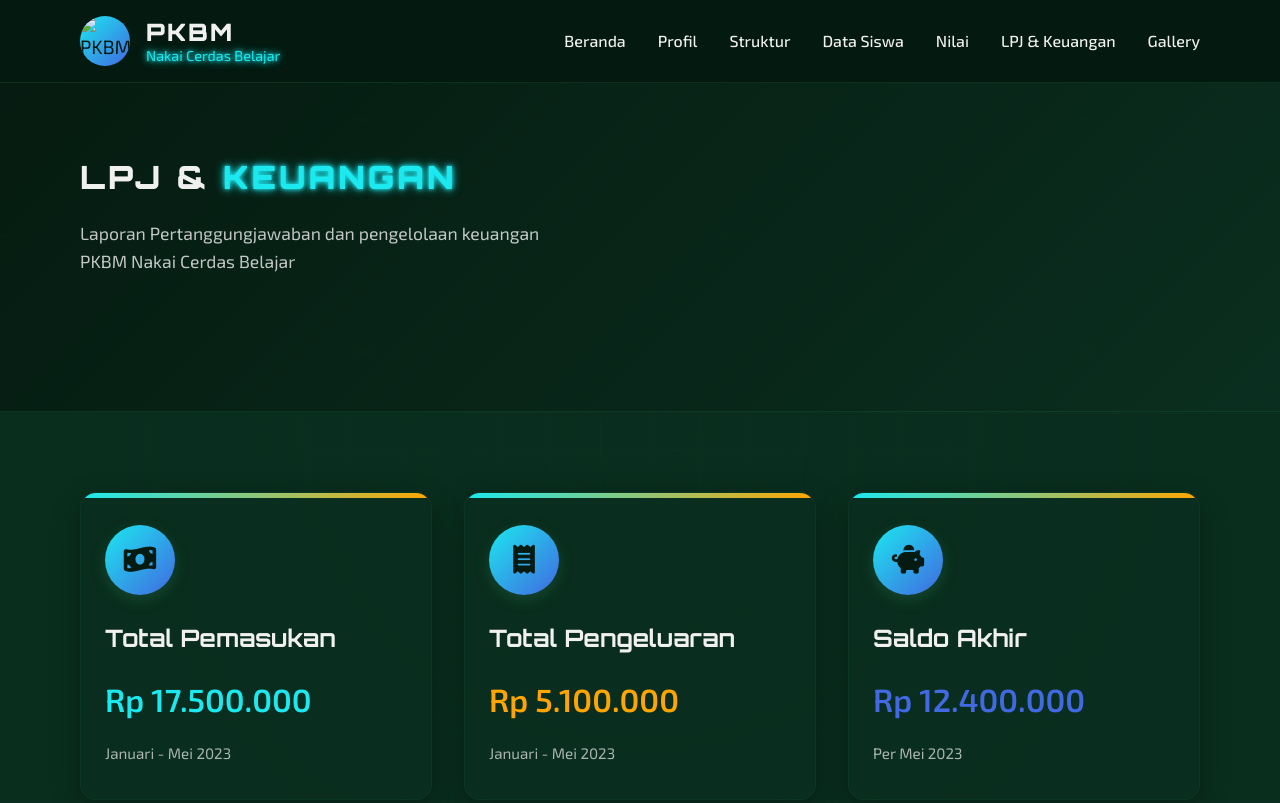
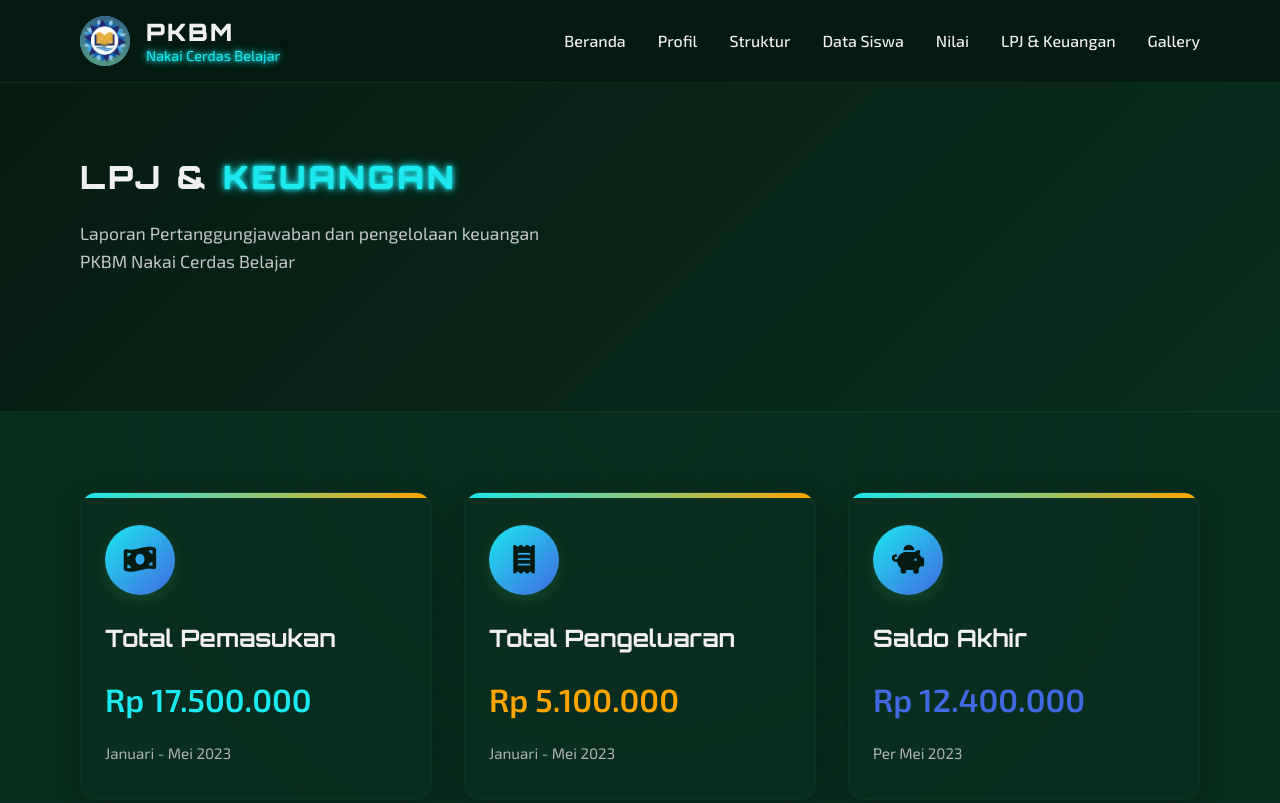
Before and after one commit to Mryanto96/Belajar-pkbm-nakai-cerdas, a plain HTML site: page lpj/index.html in a window 1280 px wide. Shown: the top 803 px of the page. Drawn offline with nearby package versions, Linux system fonts and the light colour scheme.

Commit message:
perbaikan logo setiap navigasi

```diff
--- a/lpj/index.html
+++ b/lpj/index.html
@@ -24,7 +24,7 @@
                 <a href="../index.html">
                      <div class="logo-img">
                         <!-- GANTI INI -->
-                        <img src="../images/finallogo.png" alt="PKBM Nakai Cerdas Belajar">
+                        <img src="../Images/logo/logo.png" alt="PKBM Nakai Cerdas Belajar">
                         <!-- SAMPAI SINI -->
                     </div>
                     <div class="logo-text">
```
Also changed, not shown: gallery/index.html (+1 -1 lines), lpj/pemasukan.html (+1 -1 lines), lpj/pengeluaran.html (+1 -1 lines), lpj/saldo.html (+1 -1 lines), nilai/grafik.html (+1 -1 lines), nilai/index.html (+1 -1 lines), profil/index.html (+1 -1 lines), profil/program.html (+1 -1 lines), profil/sejarah.html (+1 -1 lines), profil/visi-misi.html (+1 -1 lines), siswa/index.html (+1 -1 lines), siswa/statistik.html (+1 -1 lines), struktur/index.html (+1 -1 lines), struktur/pengurus.html (+1 -1 lines), 1 more files.
